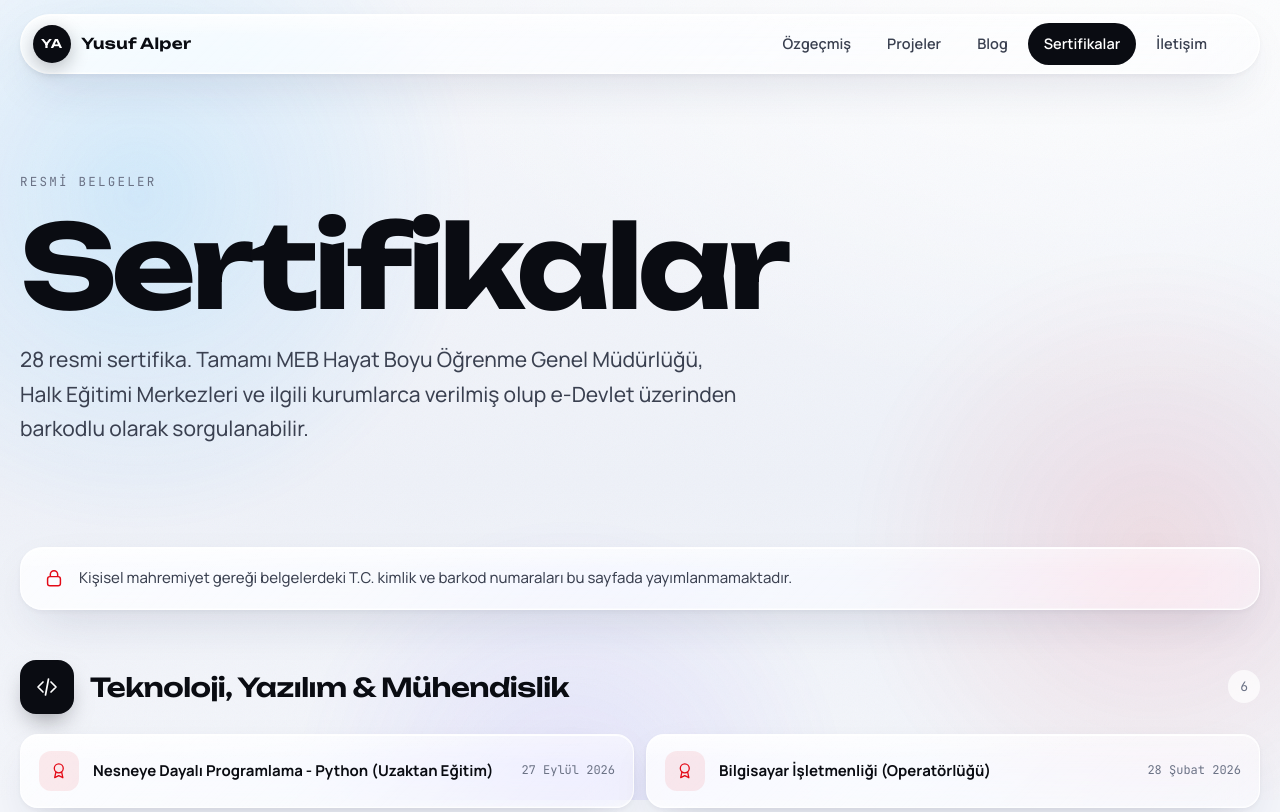
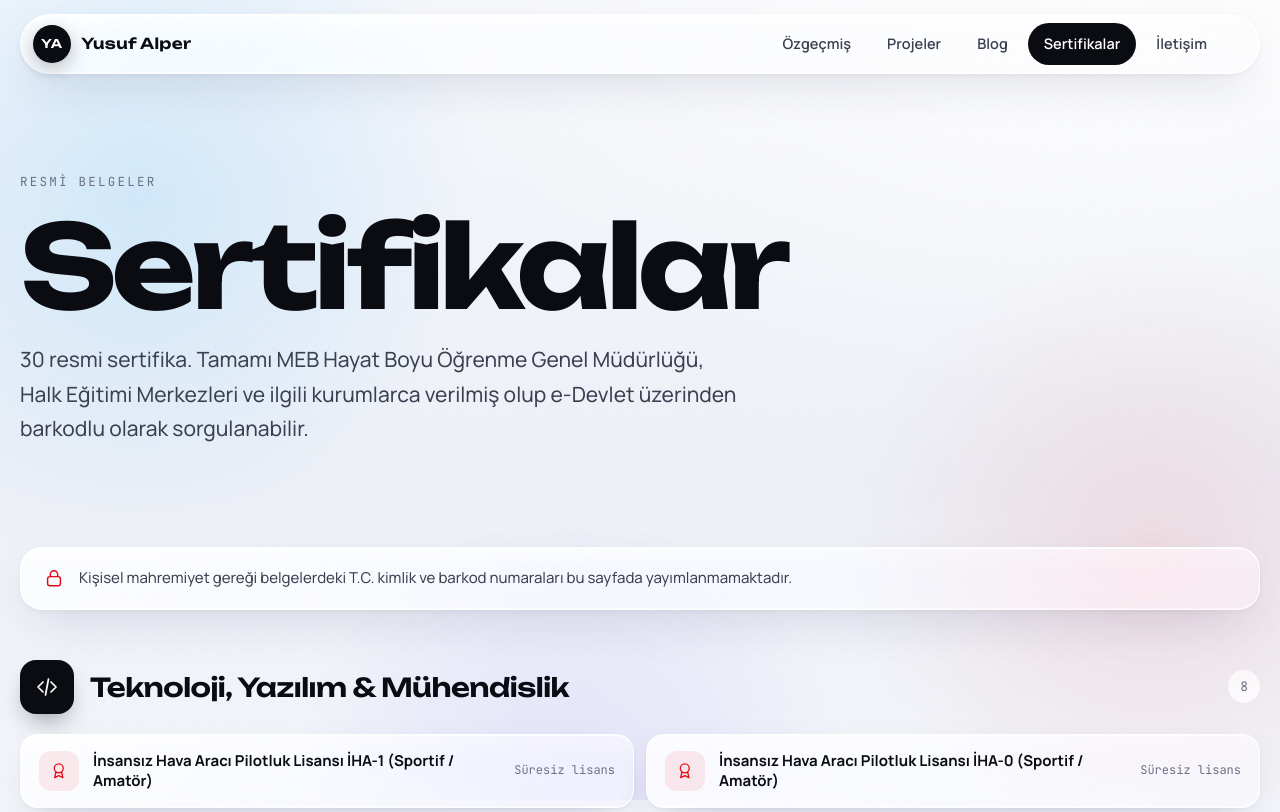
Before and after one commit to YasuoBey32/yusufalper.github.io, a plain HTML site: page sertifikalar.html in a window 1280 px wide. Shown: the top 812 px of the page. Drawn offline with Linux system fonts and the light colour scheme.

Commit message:
Lisans: İHA-0 ve İHA-1 pilotluk

```diff
--- a/sertifikalar.html
+++ b/sertifikalar.html
@@ -4,7 +4,7 @@
 <meta charset="utf-8">
 <meta name="viewport" content="width=device-width, initial-scale=1, viewport-fit=cover">
 <title>Sertifikalar | Yusuf Alper</title>
-<meta name="description" content="Yusuf Alper resmi sertifika arşivi: Python OOP, Arduino, Bilgisayar İşletmenliği, Robot Uygulamaları, İngilizce B1, İş Sağlığı ve Güvenliği dahil MEB ve Halk Eğitimi Merkezleri onaylı 28 sertifika.">
+<meta name="description" content="Yusuf Alper resmi sertifika arşivi: Python OOP, Arduino, Bilgisayar İşletmenliği, Robot Uygulamaları, İngilizce B1, İş Sağlığı ve Güvenliği dahil MEB ve Halk Eğitimi Merkezleri onaylı 30 sertifika.">
 <meta name="author" content="Yusuf Alper">
 <meta name="robots" content="index, follow, max-image-preview:large">
 <link rel="canonical" href="https://yusufalper.com.tr/sertifikalar">
@@ -16,13 +16,13 @@
 <meta property="og:site_name" content="Yusuf Alper">
 <meta property="og:locale" content="tr_TR">
 <meta property="og:title" content="Sertifikalar | Yusuf Alper">
-<meta property="og:description" content="Yusuf Alper resmi sertifika arşivi: Python OOP, Arduino, Bilgisayar İşletmenliği, Robot Uygulamaları, İngilizce B1, İş Sağlığı ve Güvenliği dahil MEB ve Halk Eğitimi Merkezleri onaylı 28 sertifika.">
+<meta property="og:description" content="Yusuf Alper resmi sertifika arşivi: Python OOP, Arduino, Bilgisayar İşletmenliği, Robot Uygulamaları, İngilizce B1, İş Sağlığı ve Güvenliği dahil MEB ve Halk Eğitimi Merkezleri onaylı 30 sertifika.">
 <meta property="og:url" content="https://yusufalper.com.tr/sertifikalar">
 <meta property="og:image" content="https://yusufalper.com.tr/assets/img/og-kapak.jpg">
 <meta property="og:image:alt" content="Sertifikalar | Yusuf Alper">
 <meta name="twitter:card" content="summary_large_image">
 <meta name="twitter:title" content="Sertifikalar | Yusuf Alper">
-<meta name="twitter:description" content="Yusuf Alper resmi sertifika arşivi: Python OOP, Arduino, Bilgisayar İşletmenliği, Robot Uygulamaları, İngilizce B1, İş Sağlığı ve Güvenliği dahil MEB ve Halk Eğitimi Merkezleri onaylı 28 sertifika.">
+<meta name="twitter:description" content="Yusuf Alper resmi sertifika arşivi: Python OOP, Arduino, Bilgisayar İşletmenliği, Robot Uygulamaları, İngilizce B1, İş Sağlığı ve Güvenliği dahil MEB ve Halk Eğitimi Merkezleri onaylı 30 sertifika.">
 <meta name="twitter:image" content="https://yusufalper.com.tr/assets/img/og-kapak.jpg">
 <meta name="copyright" content="Yusuf Alper. Tüm görseller, videolar ve tasarım özel lisanslıdır.">
 <link rel="icon" href="/favicon.svg" type="image/svg+xml">
@@ -103,14 +103,24 @@
 <section class="phead wrap">
   <p class="eyebrow" data-hero="1">Resmi Belgeler</p>
   <h1 class="h1" data-hero="2">Sertifikalar</h1>
-  <p class="phead__lead" data-hero="3">28 resmi sertifika. Tamamı MEB Hayat Boyu Öğrenme Genel Müdürlüğü, Halk Eğitimi Merkezleri ve ilgili kurumlarca verilmiş olup e-Devlet üzerinden barkodlu olarak sorgulanabilir.</p>
+  <p class="phead__lead" data-hero="3">30 resmi sertifika. Tamamı MEB Hayat Boyu Öğrenme Genel Müdürlüğü, Halk Eğitimi Merkezleri ve ilgili kurumlarca verilmiş olup e-Devlet üzerinden barkodlu olarak sorgulanabilir.</p>
 </section>
 <section class="section wrap section--tight">
   <div class="note glass" data-reveal><svg class="ic" viewBox="0 0 24 24" width="24" height="24" aria-hidden="true" focusable="false"><rect x="5" y="10.5" width="14" height="10" rx="2.5" fill="none" stroke="currentColor" stroke-width="1.6"/><path d="M8 10.5V8a4 4 0 0 1 8 0v2.5" fill="none" stroke="currentColor" stroke-width="1.6"/></svg><p>Kişisel mahremiyet gereği belgelerdeki T.C. kimlik ve barkod numaraları bu sayfada yayımlanmamaktadır.</p></div>
   <div class="certs">
           <section class="certgroup" data-reveal>
-        <header class="certgroup__head"><span class="xcard__ic"><svg class="ic" viewBox="0 0 24 24" width="24" height="24" aria-hidden="true" focusable="false"><path d="m8 7-5 5 5 5M16 7l5 5-5 5M13.5 4l-3 16" fill="none" stroke="currentColor" stroke-width="1.7" stroke-linecap="round" stroke-linejoin="round"/></svg></span><h2 class="h3">Teknoloji, Yazılım &amp; Mühendislik</h2><span class="certgroup__count">6</span></header>
+        <header class="certgroup__head"><span class="xcard__ic"><svg class="ic" viewBox="0 0 24 24" width="24" height="24" aria-hidden="true" focusable="false"><path d="m8 7-5 5 5 5M16 7l5 5-5 5M13.5 4l-3 16" fill="none" stroke="currentColor" stroke-width="1.7" stroke-linecap="round" stroke-linejoin="round"/></svg></span><h2 class="h3">Teknoloji, Yazılım &amp; Mühendislik</h2><span class="certgroup__count">8</span></header>
         <ul class="certlist">
+                      <li class="cert glass" data-reveal="up">
+              <span class="cert__ic"><svg class="ic" viewBox="0 0 24 24" width="24" height="24" aria-hidden="true" focusable="false"><circle cx="12" cy="9" r="5.5" fill="none" stroke="currentColor" stroke-width="1.6"/><path d="m8.5 13.5-1.5 7 5-2.5 5 2.5-1.5-7" fill="none" stroke="currentColor" stroke-width="1.6" stroke-linejoin="round"/></svg></span>
+              <span class="cert__name">İnsansız Hava Aracı Pilotluk Lisansı İHA-1 (Sportif / Amatör)</span>
+              <span class="cert__date">Süresiz lisans</span>
+            </li>
+                      <li class="cert glass" data-reveal="up">
+              <span class="cert__ic"><svg class="ic" viewBox="0 0 24 24" width="24" height="24" aria-hidden="true" focusable="false"><circle cx="12" cy="9" r="5.5" fill="none" stroke="currentColor" stroke-width="1.6"/><path d="m8.5 13.5-1.5 7 5-2.5 5 2.5-1.5-7" fill="none" stroke="currentColor" stroke-width="1.6" stroke-linejoin="round"/></svg></span>
+              <span class="cert__name">İnsansız Hava Aracı Pilotluk Lisansı İHA-0 (Sportif / Amatör)</span>
+              <span class="cert__date">Süresiz lisans</span>
+            </li>
                       <li class="cert glass" data-reveal="up">
               <span class="cert__ic"><svg class="ic" viewBox="0 0 24 24" width="24" height="24" aria-hidden="true" focusable="false"><circle cx="12" cy="9" r="5.5" fill="none" stroke="currentColor" stroke-width="1.6"/><path d="m8.5 13.5-1.5 7 5-2.5 5 2.5-1.5-7" fill="none" stroke="currentColor" stroke-width="1.6" stroke-linejoin="round"/></svg></span>
               <span class="cert__name">Nesneye Dayalı Programlama - Python (Uzaktan Eğitim)</span>
```
Also changed, not shown: index.html (+5 -5 lines).
